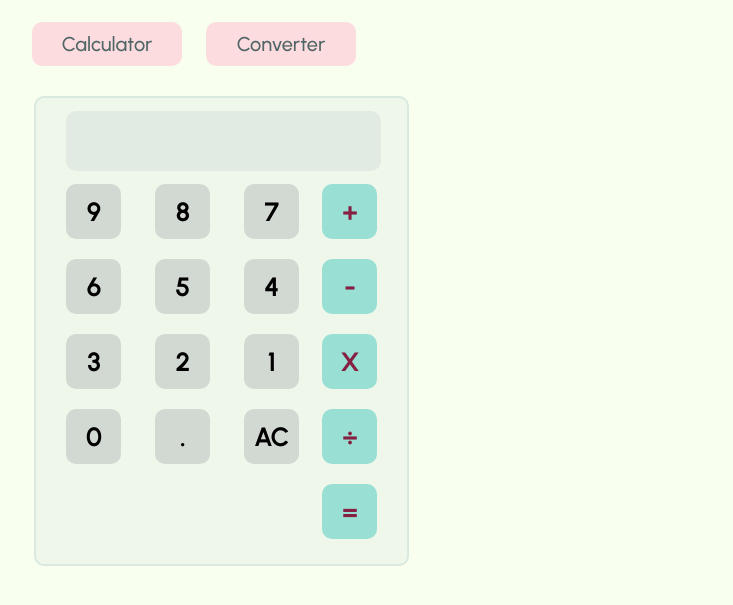
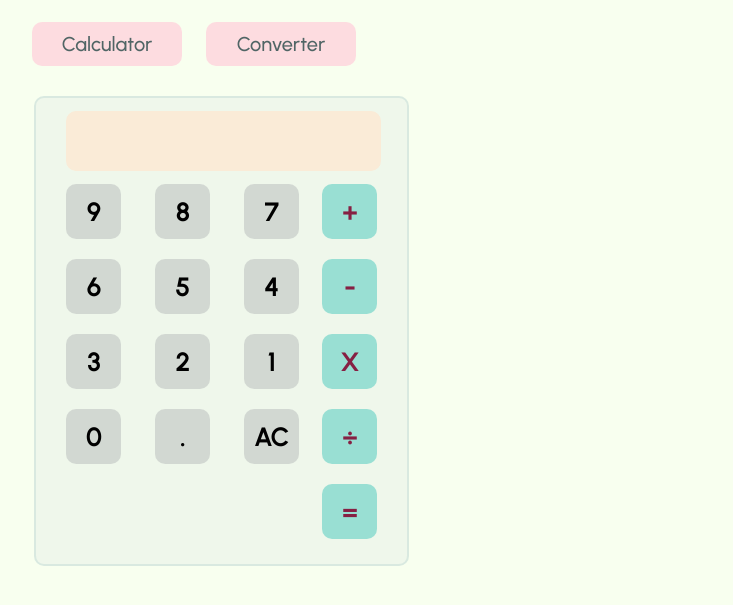
Before and after one commit to GSG-FC03/calculator-salsabeel, a plain HTML site: page index.html in a window 1280 px wide. In both pictures the pointer is over the input 669 px from the left and 212 px from the top of the page. Shown: the part 71-676 px from the top of the page, without its empty margins (446-1179 px from the left). Drawn offline with Linux system fonts and the light colour scheme.

Commit message:
make hover to inputs relates #26

```diff
--- a/CSS/landingPage.css
+++ b/CSS/landingPage.css
@@ -115,6 +115,9 @@ input[type="button"] {
   font-size: 19px;
   margin-left: 14px;
 }
+input:hover{
+  background-color: antiquewhite;
+}
 /* style for operator buttons in  calculator  */
 .operatorDiv {
   margin-left: 185px;
@@ -128,6 +131,7 @@ input[type="button"] {
   border-radius: 10px;
   border: none;
   background-color: #aeb7c433;
+  font-size: 18px;
 }
 .operatorDiv input {
   color: #862043;
```
